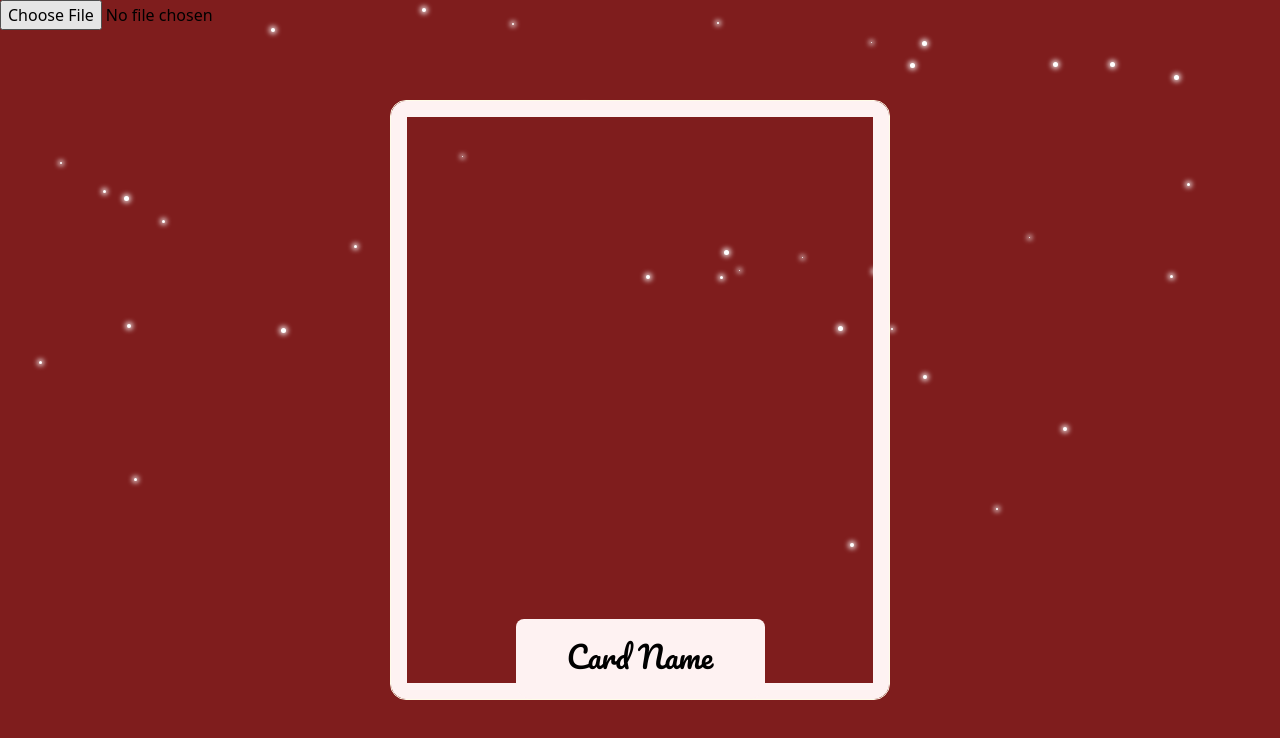
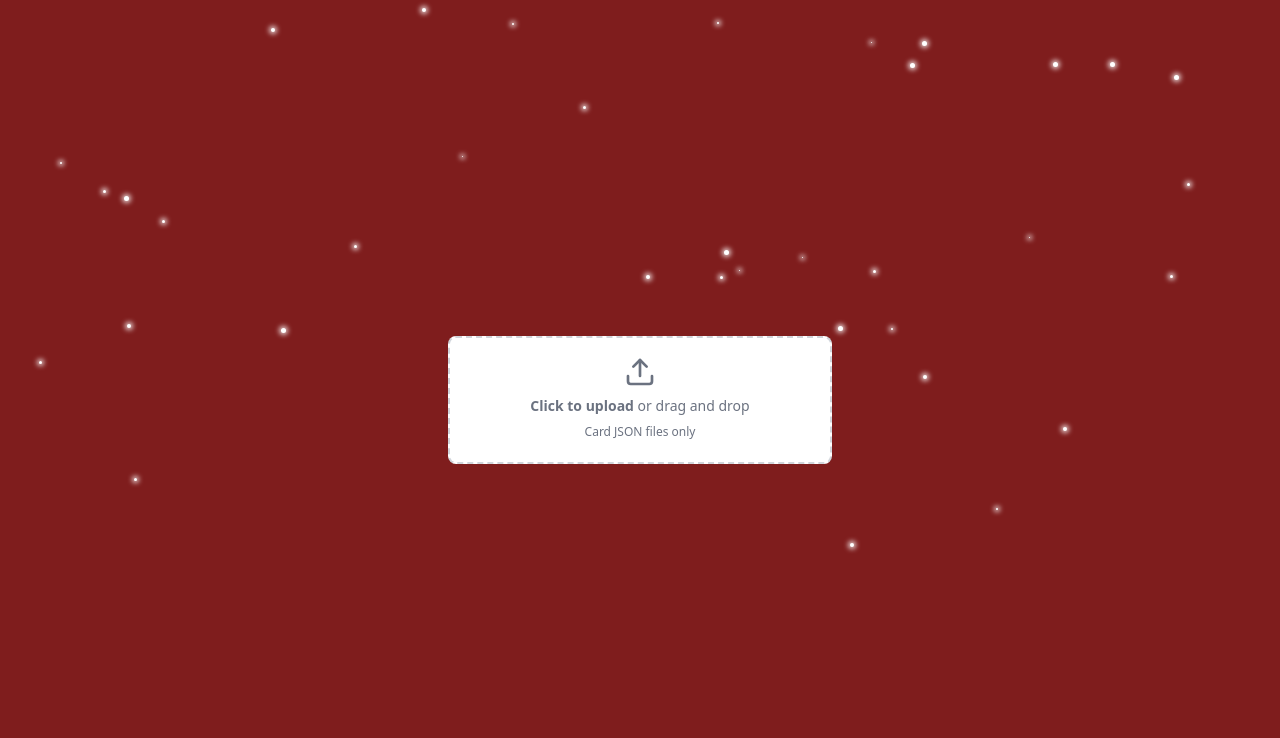
Before and after one commit to adarshkunwar/christmas-card, a React (Vite) app: page /show in a window 1280 px wide. Shown: the top 738 px of the page. Built offline with nearby package versions, Linux system fonts and the light colour scheme.

Commit message:
style: JSON upload from set to the middle of the screen

```diff
--- a/src/components/ShowCard.tsx
+++ b/src/components/ShowCard.tsx
@@ -1,31 +1,43 @@
+import React, { useState } from "react";
+import { Upload } from "lucide-react";
 import { useDispatch } from "react-redux";
-import Card from "./Card";
 import {
   setCardDescription,
   setCardImage,
   setCardName,
 } from "../store/card/cardSlice";
+import Card from "./Card";
 
 const ShowCard = () => {
   const dispatch = useDispatch();
+  const [dragActive, setDragActive] = useState(false);
+  const [filename, setFilename] = useState("");
+  const [showCard, setShowCard] = useState(false);
 
-  const handleUserInput = (e: React.ChangeEvent<HTMLInputElement>) => {
-    const file = e.target.files?.[0];
+  const handleJsonContent = (jsonContent: any) => {
+    if (
+      typeof jsonContent.cardName === "string" &&
+      typeof jsonContent.cardImage === "string" &&
+      typeof jsonContent.cardDescription === "string"
+    ) {
+      dispatch(setCardName(jsonContent.cardName));
+      dispatch(setCardImage(jsonContent.cardImage));
+      dispatch(setCardDescription(jsonContent.cardDescription));
+      setShowCard(true);
+      return true;
+    }
+    alert("Invalid JSON format. Please upload a valid card JSON.");
+    return false;
+  };
+
+  const processFile = (file: File) => {
     if (file) {
       const reader = new FileReader();
       reader.onload = (e) => {
         try {
           const jsonContent = JSON.parse(e.target?.result as string);
-          if (
-            typeof jsonContent.cardName === "string" &&
-            typeof jsonContent.cardImage === "string" &&
-            typeof jsonContent.cardDescription === "string"
-          ) {
-            dispatch(setCardName(jsonContent.cardName));
-            dispatch(setCardImage(jsonContent.cardImage));
-            dispatch(setCardDescription(jsonContent.cardDescription));
-          } else {
-            alert("Invalid JSON format. Please upload a valid card JSON.");
+          if (handleJsonContent(jsonContent)) {
+            setFilename(file.name);
           }
         } catch (error) {
           console.error("Error parsing JSON:", error);
@@ -36,10 +48,66 @@ const ShowCard = () => {
     }
   };
 
+  const handleDrag = (e: React.DragEvent) => {
+    e.preventDefault();
+    e.stopPropagation();
+    setDragActive(e.type === "dragenter" || e.type === "dragover");
+  };
+
+  const handleDrop = (e: React.DragEvent) => {
+    e.preventDefault();
+    e.stopPropagation();
+    setDragActive(false);
+
+    const file = e.dataTransfer.files[0];
+    processFile(file);
+  };
+
+  const handleChange = (e: React.ChangeEvent<HTMLInputElement>) => {
+    const file = e.target.files?.[0];
+    if (file) processFile(file);
+  };
+
   return (
-    <div>
-      <input type="file" accept="application/json" onChange={handleUserInput} />
-      <Card cardStage={5} />
+    <div className="w-full max-w-md mx-auto ">
+      {showCard ? (
+        <Card cardStage={5} />
+      ) : (
+        <div className="w-full h-screen relative ">
+          <div className="absolute left-1/2 top-1/2 -translate-x-1/2 -translate-y-1/2">
+            <label
+              className={`flex flex-col items-center justify-center bg-white p-12 w-96 h-32 border-2 border-dashed rounded-lg cursor-pointer transition-colors
+              ${dragActive ? "border-blue-500 bg-blue-50" : "border-gray-300 hover:bg-gray-50"}`}
+              onDragEnter={handleDrag}
+              onDragLeave={handleDrag}
+              onDragOver={handleDrag}
+              onDrop={handleDrop}
+            >
+              <div className="flex flex-col items-center justify-center pt-5 pb-6">
+                <Upload
+                  className={`w-8 h-8 mb-2 ${dragActive ? "text-blue-500" : "text-gray-500"}`}
+                />
+                <p className="mb-2 text-sm text-gray-500">
+                  <span className="font-semibold">Click to upload</span> or drag
+                  and drop
+                </p>
+                <p className="text-xs text-gray-500">Card JSON files only</p>
+                {filename && (
+                  <p className="mt-2 text-sm text-blue-500 font-medium">
+                    {filename}
+                  </p>
+                )}
+              </div>
+              <input
+                type="file"
+                className="hidden"
+                accept="application/json"
+                onChange={handleChange}
+              />
+            </label>
+          </div>
+        </div>
+      )}
     </div>
   );
 };
```
